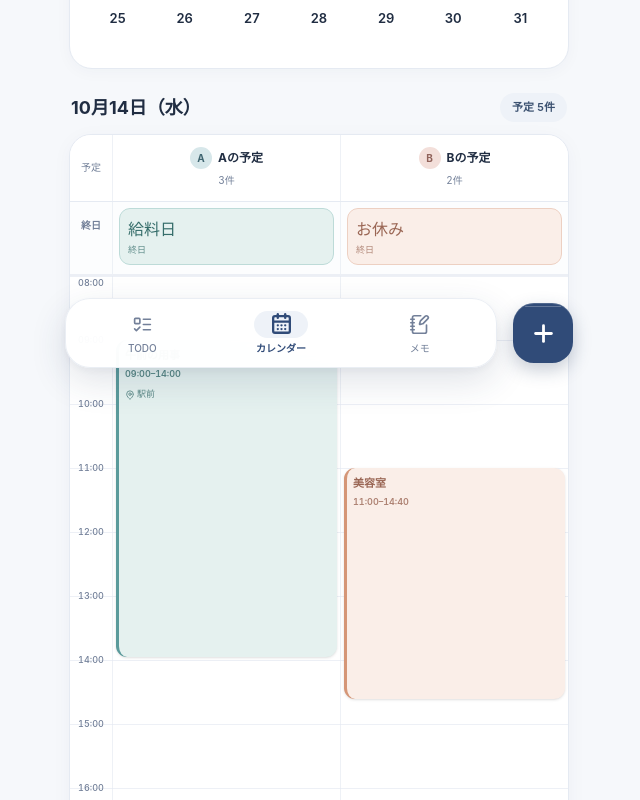
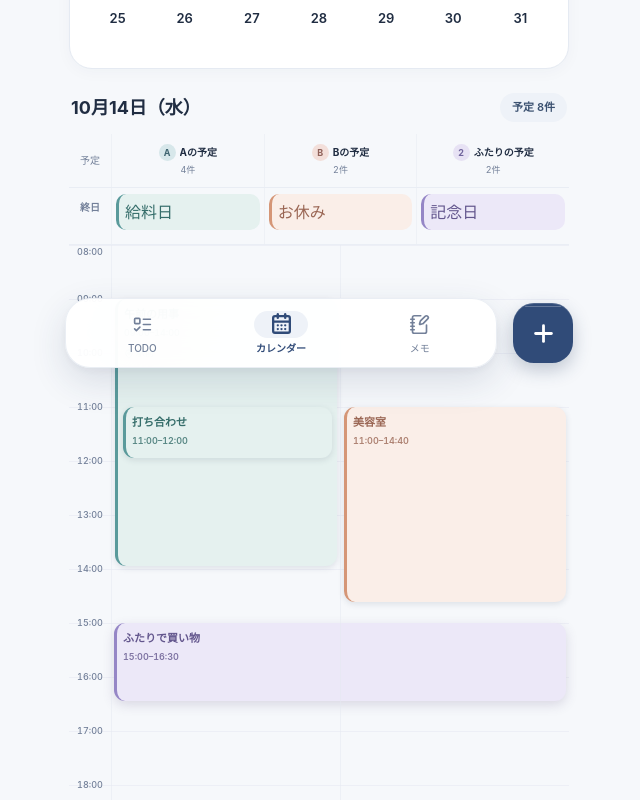
Before and after one commit to ShunsukeOta/noca, a React (Vite) app: page /calendar in a window 1280 px wide. Shown: the part 420-1220 px from the top of the page, without its empty margins (321-961 px from the left). Built offline with nearby package versions, Linux system fonts and the light colour scheme.

Commit message:
feat(calendar): transparent 3-owner schedule with shared spanning events and nested overlaps

```diff
--- a/src/app/mock-data.ts
+++ b/src/app/mock-data.ts
@@ -2,7 +2,7 @@ import { addDays, format } from "date-fns"
 
 export type TaskCategory = "暮らし" | "おでかけ" | "ふたり" | "その他"
 export type Task = { id: string; title: string; category: TaskCategory; dueDate?: string; memo?: string; url?: string; address?: string; done: boolean; by: "A" | "B" }
-export type CalendarEvent = { id: string; title: string; date: string; time?: string; endTime?: string; address?: string; memo?: string; category: TaskCategory; by: "A" | "B" }
+export type CalendarEvent = { id: string; title: string; date: string; time?: string; endTime?: string; address?: string; memo?: string; category: TaskCategory; by: "A" | "B" | "both" }
 export type SharedNote = { id: string; title: string; body: string; updated: string; pinned?: boolean }
 
 const today = new Date()
@@ -29,7 +29,12 @@ export const mockEvents: CalendarEvent[] = [
   { id: "demo-next-a", title: "買い物に行く", date: day(1), time: "09:30", endTime: "13:30", category: "暮らし", by: "A" },
   { id: "demo-next-b", title: "友だちとランチ", date: day(1), time: "11:15", endTime: "14:40", category: "おでかけ", by: "B" },
   { id: "demo-next-a-all", title: "在宅の日", date: day(1), category: "暮らし", by: "A" },
-  { id: "demo-next-b-all", title: "休暇", date: day(1), category: "ふたり", by: "B" }
+  { id: "demo-next-b-all", title: "休暇", date: day(1), category: "ふたり", by: "B" },
+  // 3分類と重なり表示を確認するためのサンプル
+  { id: "demo-v3-a-meeting", title: "打ち合わせ", date: day(0), time: "11:00", endTime: "12:00", category: "暮らし", by: "A" },
+  { id: "demo-v3-both-all", title: "記念日", date: day(0), category: "ふたり", by: "both" },
+  { id: "demo-v3-both-timed", title: "ふたりで買い物", date: day(0), time: "15:00", endTime: "16:30", category: "ふたり", by: "both" },
+  { id: "demo-v3-next-both", title: "夜の散歩", date: day(1), time: "19:00", endTime: "20:00", category: "ふたり", by: "both" }
 ]
 
 export const mockNotes: SharedNote[] = [
--- a/src/components/calendar-day-timeline.tsx
+++ b/src/components/calendar-day-timeline.tsx
@@ -4,53 +4,79 @@ import { Clock3, ListTodo, MapPin, Plus } from "lucide-react"
 import { type CalendarEvent, type Task } from "@/app/mock-data"
 import { cn } from "@/lib/utils"
 
-const PEOPLE = [
-  { id: "A", label: "Aの予定", tone: "blue" },
-  { id: "B", label: "Bの予定", tone: "peach" }
-] as const
+type EventOwner = CalendarEvent["by"]
+const PEOPLE: { id: EventOwner; label: string; avatar: string }[] = [
+  { id: "A", label: "Aの予定", avatar: "A" },
+  { id: "B", label: "Bの予定", avatar: "B" },
+  { id: "both", label: "ふたりの予定", avatar: "2" }
+]
 
-const HOUR_HEIGHT = 64
+const HOUR_HEIGHT = 54
 const MINUTE_HEIGHT = HOUR_HEIGHT / 60
+const timeGrid = "grid-cols-[42px_minmax(0,1fr)_minmax(0,1fr)]"
+const allDayGrid = "grid-cols-[42px_minmax(0,1fr)_minmax(0,1fr)_minmax(0,1fr)]"
 
 function minutes(time: string) {
   const [hour, minute] = time.split(":").map(Number)
   return hour * 60 + minute
 }
 
-type TimedBlock = { event: CalendarEvent; start: number; end: number; column: number; columns: number }
+type TimedBlock = {
+  event: CalendarEvent
+  start: number
+  end: number
+  depth: number
+}
 
+/** Within overlapping groups, paint longer appointments first, shorter ones
+ * on top and slightly inset, rather than splitting already-narrow iPhone lanes. */
 function layoutBlocks(events: CalendarEvent[]): TimedBlock[] {
-  const sorted = events.filter(event => event.time).map(event => {
+  const items = events.filter(event => event.time).map(event => {
     const start = minutes(event.time!)
-    return { event, start, end: event.endTime ? minutes(event.endTime) : Math.min(start + 60, 1440), column: 0, columns: 1 }
+    return { event, start, end: event.endTime ? minutes(event.endTime) : Math.min(start + 60, 1440), depth: 0 }
   }).sort((a, b) => a.start - b.start || b.end - a.end)
 
-  const result: TimedBlock[] = []
+  const groups: TimedBlock[][] = []
   let group: TimedBlock[] = []
   let maxEnd = -1
-  const finishGroup = () => {
-    if (!group.length) return
-    const columnEnds: number[] = []
-    for (const block of group) {
-      let column = columnEnds.findIndex(end => end <= block.start)
-      if (column < 0) column = columnEnds.length
-      columnEnds[column] = block.end
-      block.column = column
-    }
-    group.forEach(block => { block.columns = columnEnds.length })
-    result.push(...group)
+  for (const block of items) {
+    if (group.length && block.start >= maxEnd) {
+      groups.push(group)
       group = []
-  }
-  for (const block of sorted) {
-    if (group.length && block.start >= maxEnd) {
-      finishGroup()
       maxEnd = -1
     }
     group.push(block)
     maxEnd = Math.max(maxEnd, block.end)
   }
-  finishGroup()
-  return result
+  if (group.length) groups.push(group)
+
+  return groups.flatMap(itemsInGroup => {
+    const placed: TimedBlock[] = []
+    const ordered = [...itemsInGroup].sort(
+      (a, b) => (b.end - b.start) - (a.end - a.start) || a.start - b.start || a.event.id.localeCompare(b.event.id)
+    )
+    ordered.forEach(block => {
+      // Count overlapping *visible* layers, with a cap so even many events
+      // keep enough width for titles and remain usable.
+      block.depth = Math.min(3, placed.filter(other =>
+        other.start < block.end && block.start < other.end
+      ).reduce((depth, other) => Math.max(depth, other.depth + 1), 0))
+      placed.push(block)
+    })
+    return ordered
+  })
+}
+
+const ownerTone: Record<EventOwner, string> = {
+  A: "border-[#5a9a9b] bg-[#e5f1ef] text-[#356d6a] dark:bg-[#244145] dark:text-[#a2d7d5]",
+  B: "border-[#d59677] bg-[#faeee8] text-[#9a6654] dark:bg-[#48332f] dark:text-[#f3cbb9]",
+  both: "border-[#9586c6] bg-[#ece8f8] text-[#63568d] dark:bg-[#383451] dark:text-[#d5caf6]"
+}
+
+const ownerAvatar: Record<EventOwner, string> = {
+  A: "bg-[#d7e7ea] text-[#3e6470]",
+  B: "bg-[#f3dfda] text-[#90625a]",
+  both: "bg-[#e7e2f4] text-[#70649c] dark:bg-[#403b5c] dark:text-[#d5caf6]"
 }
 
 type DayTimelineProps = {
@@ -73,59 +99,101 @@ export function CalendarDayTimeline({ events, todos, onEditEvent, onEditTodo, on
     return { firstHour, lastHour, height: (lastHour - firstHour) * HOUR_HEIGHT }
   }, [timed])
 
-  const byPerson = (person: "A" | "B", timedOnly = false) =>
-    events.filter(event => event.by === person && (timedOnly ? Boolean(event.time) : !event.time))
+  const eventsFor = (owner: EventOwner, timedOnly = false) =>
+    events.filter(event => event.by === owner && (timedOnly ? Boolean(event.time) : !event.time))
+
+  const timedBlock = ({ event, start, end, depth }: TimedBlock, owner: EventOwner, shared = false) => {
+    if (!timeRange) return null
+    const top = (start - timeRange.firstHour * 60) * MINUTE_HEIGHT
+    const height = Math.min(Math.max(34, (end - start) * MINUTE_HEIGHT - 3), timeRange.height - top - 2)
+    const inset = 3 + depth * 8
+    const style: CSSProperties = {
+      top,
+      height,
+      left: inset,
+      right: 3 + depth * 5,
+      zIndex: 10 + depth
+    }
+    return (
+      <motion.button key={event.id} type="button" onClick={() => onEditEvent(event.id)}
+        aria-label={event.title + "を編集"}
+        data-calendar-event={event.id}
+        data-owner={owner}
+        data-depth={depth}
+        data-start={event.time} data-end={event.endTime ?? ""}
+        initial={reduceMotion ? false : { opacity: 0, scale: 0.97 }}
+        animate={{ opacity: 1, scale: 1 }}
+        exit={{ opacity: 0 }}
+        transition={{ duration: reduceMotion ? 0 : 0.19 }}
+        style={style}
+        className={cn(
+          "pointer-events-auto absolute flex min-w-0 flex-col overflow-hidden rounded-[11px] border-l-[3px] px-1.5 py-2 text-left shadow-[0_2px_6px_rgba(30,50,70,.12)] focus-visible:outline-none focus-visible:ring-2 focus-visible:ring-ring",
+          ownerTone[owner],
+          shared && "shadow-[0_4px_12px_rgba(76,61,113,.17)]"
+        )}>
+        <span className="line-clamp-3 break-words text-[11px] font-bold leading-snug">{event.title}</span>
+        <span className="mt-1 block w-full truncate text-[9px] font-semibold tabular-nums opacity-80">
+          {event.time}{event.endTime ? "–" + event.endTime : ""}
+        </span>
+        {event.address && height > 80 && (
+          <span className="mt-2 flex items-start gap-0.5 text-[9px] leading-tight opacity-80">
+            <MapPin className="mt-0.5 size-2.5 shrink-0" /><span className="line-clamp-2">{event.address}</span>
+          </span>
+        )}
+      </motion.button>
+    )
+  }
 
   return (
     <div className="space-y-3" data-testid="two-person-schedule">
-      <div className="overflow-hidden rounded-[22px] border border-border bg-card shadow-[0_4px_20px_rgba(35,58,92,.04)]">
-        <div className="grid grid-cols-[42px_minmax(0,1fr)_minmax(0,1fr)] border-b border-border bg-card">
+      <div data-testid="schedule-surface" className="bg-transparent">
+        <div className={cn("grid border-b border-border/75", allDayGrid)}>
           <div aria-hidden="true" className="flex items-center justify-center text-[10px] font-medium text-muted-foreground">予定</div>
           {PEOPLE.map(person => (
             <div key={person.id} data-testid={"person-header-" + person.id}
-              className="flex min-h-[66px] min-w-0 flex-col items-center justify-center gap-1 border-l border-border/65 px-1">
-              <span className="flex items-center gap-1.5">
-                <span className={cn("flex size-[22px] shrink-0 items-center justify-center rounded-full text-[10px] font-bold",
-                  person.id === "A" ? "bg-[#d7e7ea] text-[#3e6470]" : "bg-[#f3dfda] text-[#90625a]")}>
-                  {person.id}
+              className="flex min-h-[53px] min-w-0 flex-col items-center justify-center gap-0.5 border-l border-border/50 px-0.5">
+              <span className="flex min-w-0 items-center justify-center gap-1">
+                <span className={cn("size-[17px] shrink-0 items-center justify-center rounded-full text-[9px] font-bold", person.id === "both" ? "hidden min-[375px]:flex" : "flex", ownerAvatar[person.id])}>
+                  {person.avatar}
                 </span>
-                <span className="truncate text-[12px] font-bold">{person.label}</span>
+                <span className="truncate text-[10px] font-bold">{person.label}</span>
               </span>
-              <span className="text-[10px] tabular-nums text-muted-foreground">
+              <span className="text-[9px] tabular-nums text-muted-foreground">
                 {events.filter(event => event.by === person.id).length}件
               </span>
             </div>
           ))}
         </div>
 
-        <div className="grid grid-cols-[42px_minmax(0,1fr)_minmax(0,1fr)] border-b-2 border-border/70 bg-background/35"
-          data-testid="all-day-strip">
-          <span className="self-start pt-4 text-center text-[10px] font-semibold text-muted-foreground">終日</span>
-          {PEOPLE.map(person => (
+        <div className={cn("grid border-b border-border/70", allDayGrid)} data-testid="all-day-strip">
+          <span className="self-start pt-3 text-center text-[10px] font-semibold text-muted-foreground">終日</span>
+          {PEOPLE.map(person => {
+            const allDayEvents = eventsFor(person.id)
+            return (
               <div key={person.id} data-testid={"all-day-" + person.id}
-              className="flex min-h-[72px] min-w-0 flex-col gap-1.5 border-l border-border/60 p-1.5">
-              {byPerson(person.id).length === 0 ? (
-                <span className="m-auto text-[10px] text-muted-foreground/55">予定なし</span>
-              ) : byPerson(person.id).map(event => (
+                className="flex min-h-[56px] min-w-0 flex-col gap-1 border-l border-border/50 px-1 py-1.5">
+                {allDayEvents.length === 0 ? (
+                  <span className="m-auto text-[9px] text-muted-foreground/55">—</span>
+                ) : allDayEvents.map(event => (
                   <button key={event.id} type="button" onClick={() => onEditEvent(event.id)}
-                  aria-label={event.title + "を編集"} data-calendar-event={event.id}
-                  className={cn("min-h-10 w-full rounded-[11px] border px-2 py-2 text-left text-[11px] font-semibold leading-snug",
-                    person.id === "A"
-                      ? "border-[#bddbd8] bg-[#e5f1ef] text-[#356d6a] dark:border-[#446e72] dark:bg-[#244145] dark:text-[#a2d7d5]"
-                      : "border-[#edd0c2] bg-[#faeee8] text-[#9a6654] dark:border-[#835749] dark:bg-[#48332f] dark:text-[#f3cbb9]")}>
+                    aria-label={event.title + "を編集"} data-calendar-event={event.id} data-owner={event.by}
+                    className={cn(
+                      "min-h-8 w-full rounded-[10px] border-l-[3px] px-1.5 py-1.5 text-left text-[11px] font-bold leading-snug",
+                      ownerTone[event.by]
+                    )}>
                     <span className="block break-words">{event.title}</span>
-                  <span className="mt-0.5 block text-[9px] font-medium opacity-75">終日</span>
                   </button>
                 ))}
               </div>
-          ))}
+            )
+          })}
         </div>
 
         {timeRange ? (
-          <div data-testid="timeline-grid" className="relative grid grid-cols-[42px_minmax(0,1fr)_minmax(0,1fr)]" style={{ height: timeRange.height }}>
+          <div data-testid="timeline-grid" className={cn("relative grid", timeGrid)} style={{ height: timeRange.height }}>
             <div className="pointer-events-none absolute inset-0 z-0" aria-hidden="true">
               {Array.from({ length: timeRange.lastHour - timeRange.firstHour + 1 }, (_, i) => (
-                <div key={i} className="absolute left-0 right-0 h-px bg-border/70" style={{ top: i * HOUR_HEIGHT }} />
+                <div key={i} className="absolute left-0 right-0 h-px bg-border/55" style={{ top: i * HOUR_HEIGHT }} />
               ))}
             </div>
             <div aria-hidden="true" className="relative z-[1]">
@@ -136,49 +204,18 @@ export function CalendarDayTimeline({ events, todos, onEditEvent, onEditTodo, on
                 </span>
               ))}
             </div>
-            {PEOPLE.map(person => {
-              const blocks = layoutBlocks(byPerson(person.id, true))
-              return (
-                <div key={person.id} data-testid={"timeline-lane-" + person.id}
-                  className="relative z-[1] min-w-0 border-l border-border/65">
-                  {blocks.map(({ event, start, end, column, columns }) => {
-                    const top = (start - timeRange.firstHour * 60) * MINUTE_HEIGHT
-                    const height = Math.max(39, (end - start) * MINUTE_HEIGHT - 3)
-                    const style: CSSProperties = {
-                      top,
-                      height: Math.min(height, timeRange.height - top - 2),
-                      left: `calc(${column / columns * 100}% + 3px)`,
-                      width: `calc(${100 / columns}% - 6px)`
-                    }
-                    return (
-                      <motion.button key={event.id} type="button" onClick={() => onEditEvent(event.id)}
-                        aria-label={event.title + "を編集"} data-calendar-event={event.id}
-                        data-start={event.time} data-end={event.endTime ?? ""}
-                        initial={reduceMotion ? false : { opacity: 0, scale: 0.97 }}
-                        animate={{ opacity: 1, scale: 1 }} exit={{ opacity: 0 }}
-                        transition={{ duration: reduceMotion ? 0 : 0.2 }}
-                        style={style}
-                        className={cn(
-                          "absolute z-10 flex min-w-0 flex-col overflow-hidden rounded-[11px] border-l-[3px] px-1.5 py-2 text-left shadow-sm focus-visible:outline-none focus-visible:ring-2 focus-visible:ring-ring",
-                          person.id === "A"
-                            ? "border-[#5a9a9b] bg-[#e5f1ef] text-[#356d6a] dark:bg-[#244145] dark:text-[#a2d7d5]"
-                            : "border-[#d59677] bg-[#faeee8] text-[#9a6654] dark:bg-[#48332f] dark:text-[#f3cbb9]"
-                        )}>
-                        <span className="line-clamp-3 break-words text-[11px] font-bold leading-snug">{event.title}</span>
-                        <span className="mt-1 block w-full truncate text-[9px] font-semibold tabular-nums opacity-80">
-                          {event.time}{event.endTime ? "–" + event.endTime : ""}
-                        </span>
-                        {event.address && height > 88 && (
-                          <span className="mt-2 flex items-start gap-0.5 text-[9px] leading-tight opacity-80">
-                            <MapPin className="mt-0.5 size-2.5 shrink-0" /><span className="line-clamp-2">{event.address}</span>
-                          </span>
-                        )}
-                      </motion.button>
-                    )
-                  })}
+            {(["A", "B"] as const).map(person => (
+              <div key={person} data-testid={"timeline-lane-" + person}
+                className="pointer-events-none relative z-[2] min-w-0 border-l border-border/50">
+                {layoutBlocks(eventsFor(person, true)).map(block => timedBlock(block, person))}
               </div>
-              )
-            })}
+            ))}
+            {/* This layer spans A+B, not a third narrow time column. Its blocks
+                sit beneath personal appointments so both remain tappable. */}
+            <div data-testid="timeline-lane-both"
+              className="pointer-events-none absolute bottom-0 right-0 top-0 z-[1]" style={{ left: 42 }}>
+              {layoutBlocks(eventsFor("both", true)).map(block => timedBlock(block, "both", true))}
+            </div>
           </div>
         ) : (
           <div data-testid="timeline-empty" className="flex min-h-24 flex-col items-center justify-center gap-1 px-3 py-5 text-center">
--- a/src/components/calendar-editor-sheet.tsx
+++ b/src/components/calendar-editor-sheet.tsx
@@ -18,7 +18,7 @@ export function CalendarEditorSheet() {
   const [time, setTime] = useState(original?.time ?? "09:00")
   const [endTime, setEndTime] = useState(original?.endTime ?? "")
   const [category, setCategory] = useState<TaskCategory>(original?.category ?? "その他")
-  const [by, setBy] = useState<"A" | "B">(original?.by ?? "A")
+  const [by, setBy] = useState<"A" | "B" | "both">(original?.by ?? "A")
   const [address, setAddress] = useState(original?.address ?? "")
   const [memo, setMemo] = useState(original?.memo ?? "")
   const [error, setError] = useState("")
@@ -89,16 +89,20 @@ export function CalendarEditorSheet() {
 
             <div className="mt-5">
               <p className="mb-2 text-[13px] font-semibold">誰の予定？</p>
-              <div role="group" aria-label="予定の担当" className="grid grid-cols-2 gap-2">
-                {(["A", "B"] as const).map(person => (
+              <div role="group" aria-label="予定の担当" className="grid grid-cols-3 gap-2">
+                {(["A", "B", "both"] as const).map(person => (
                   <button key={person} type="button" aria-pressed={by === person} onClick={() => setBy(person)}
                     className={cn("flex min-h-11 items-center justify-center gap-2 rounded-[12px] border px-3 text-[13px] font-semibold transition-colors",
                       by === person
-                        ? person === "A" ? "border-[#73a2a4] bg-[#e5f1ef] text-[#356d6a] dark:bg-[#244145] dark:text-[#a2d7d5]" : "border-[#d59677] bg-[#faeee8] text-[#9a6654] dark:bg-[#48332f] dark:text-[#f3cbb9]"
+                        ? person === "A"
+                          ? "border-[#73a2a4] bg-[#e5f1ef] text-[#356d6a] dark:bg-[#244145] dark:text-[#a2d7d5]"
+                          : person === "B"
+                            ? "border-[#d59677] bg-[#faeee8] text-[#9a6654] dark:bg-[#48332f] dark:text-[#f3cbb9]"
+                            : "border-[#9586c6] bg-[#ece8f8] text-[#63568d] dark:bg-[#383451] dark:text-[#d5caf6]"
                         : "border-border bg-card text-muted-foreground")}>
                     <span className={cn("flex size-6 items-center justify-center rounded-full text-[10px] font-bold",
-                      person === "A" ? "bg-[#d7e7ea] text-[#3e6470]" : "bg-[#f3dfda] text-[#90625a]")}>{person}</span>
-                    {person}の予定
+                      person === "A" ? "bg-[#d7e7ea] text-[#3e6470]" : person === "B" ? "bg-[#f3dfda] text-[#90625a]" : "bg-[#e7e2f4] text-[#70649c]")}>{person === "both" ? "2" : person}</span>
+                    {person === "both" ? "ふたり" : person}の予定
                   </button>
                 ))}
               </div>
--- a/src/features/calendar/calendar-store.tsx
+++ b/src/features/calendar/calendar-store.tsx
@@ -13,7 +13,7 @@ export type EventDraft = {
   time?: string
   endTime?: string
   category: TaskCategory
-  by: "A" | "B"
+  by: "A" | "B" | "both"
   address?: string
   memo?: string
 }
@@ -29,7 +29,7 @@ function isCalendarEvent(value: unknown): value is CalendarEvent {
   const item = value as Partial<CalendarEvent>
   return typeof item.id === "string" && typeof item.title === "string" &&
     typeof item.date === "string" && isCalendarDate(item.date) &&
-    (item.by === "A" || item.by === "B") &&
+    (item.by === "A" || item.by === "B" || item.by === "both") &&
     categories.includes(item.category as TaskCategory) &&
     (item.time === undefined || (typeof item.time === "string" && timeFormat.test(item.time))) &&
     (item.endTime === undefined || (typeof item.endTime === "string" && timeFormat.test(item.endTime))) &&
@@ -43,14 +43,20 @@ function readEvents(): CalendarEvent[] {
     if (raw === null) return mockEvents
     const parsed: unknown = JSON.parse(raw)
     if (!Array.isArray(parsed) || !parsed.every(isCalendarEvent)) return mockEvents
-    // 初回だけ旧デモ版へ新しい2人用サンプルを追加。編集済みの予定や削除操作は上書きしない
-    if (localStorage.getItem("noca.calendar.samples.v2") !== "done" &&
-      parsed.some(event => ["e1", "e2", "e3", "e4"].includes(event.id))) {
-      const sampleIds = new Set(parsed.map(event => event.id))
-      const additional = mockEvents.filter(event => event.id.startsWith("demo-") && !sampleIds.has(event.id))
-      return [...parsed, ...additional]
-    }
-    return parsed
+    // One-time upgrades for calendars still containing bundled sample IDs.
+    // Merge v2 and v3 in the SAME initialization, without touching user items.
+    const hasSamples = parsed.some(event =>
+      ["e1", "e2", "e3", "e4"].includes(event.id) || event.id.startsWith("demo-"))
+    if (!hasSamples) return parsed
+    const ids = new Set(parsed.map(event => event.id))
+    const wantsV2 = localStorage.getItem("noca.calendar.samples.v2") !== "done"
+    const wantsV3 = localStorage.getItem("noca.calendar.samples.v3") !== "done"
+    const additional = mockEvents.filter(event => {
+      if (ids.has(event.id)) return false
+      if (event.id.startsWith("demo-v3-")) return wantsV3
+      return event.id.startsWith("demo-") && wantsV2
+    })
+    return [...parsed, ...additional]
   } catch {
     return mockEvents
   }
@@ -89,6 +95,9 @@ export function CalendarProvider({ children }: { children: ReactNode }) {
       // initialize state twice before effects run, so the initializer stays pure.
       if (events.some(event => event.id.startsWith("demo-"))) {
         localStorage.setItem("noca.calendar.samples.v2", "done")
+      }
+      if (events.some(event => event.id.startsWith("demo-v3-"))) {
+        localStorage.setItem("noca.calendar.samples.v3", "done")
       }
       setStorageError(false)
     } catch {
```
Also changed, not shown: 3 other files (tests, documents, lock files or other folders). Lines whose indentation alone changed are shown as unchanged.
